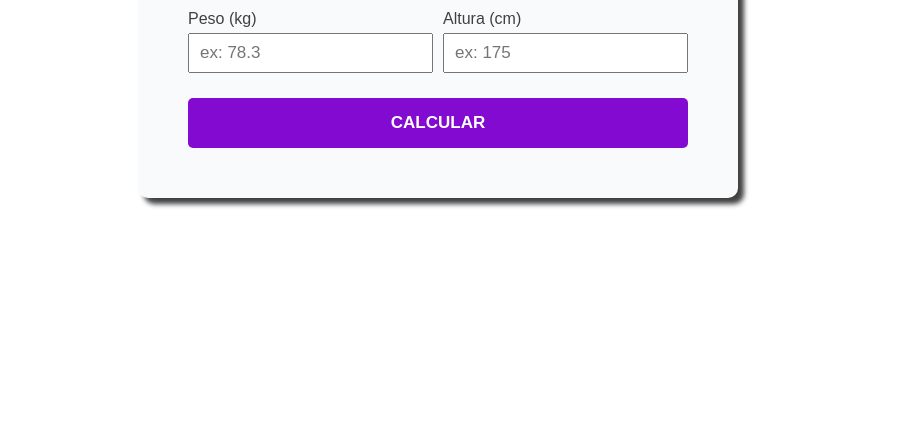
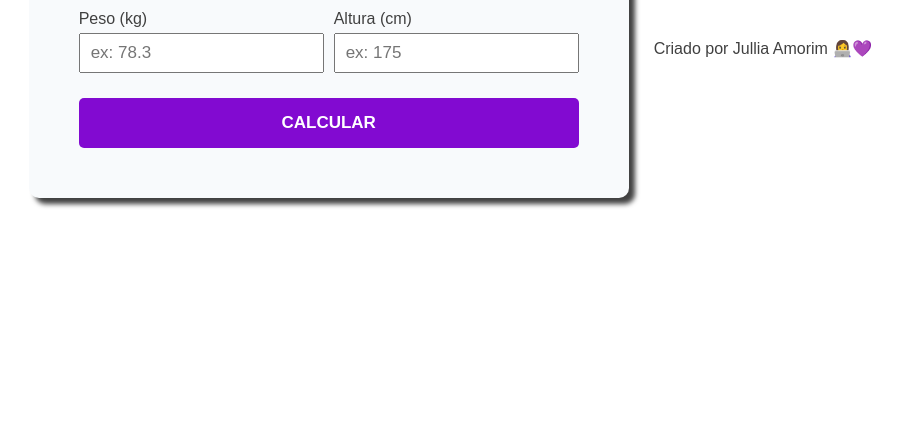
Before and after one commit to julliaamorim/calculadora-imc, a plain HTML site: page index.html in a window 1280 px wide. Shown: the part 352-800 px from the top of the page, without its empty margins (202-1104 px from the left). Drawn offline with Linux system fonts and the light colour scheme.

Commit message:
Update index.html

```diff
--- a/index.html
+++ b/index.html
@@ -39,6 +39,8 @@
         </div>
       </form>
     </main>
+
+    <footer><p>Criado por Jullia Amorim 👩‍💻💜</p></footer>
     <script src="./script.js"></script>
   </body>
 </html>
```
